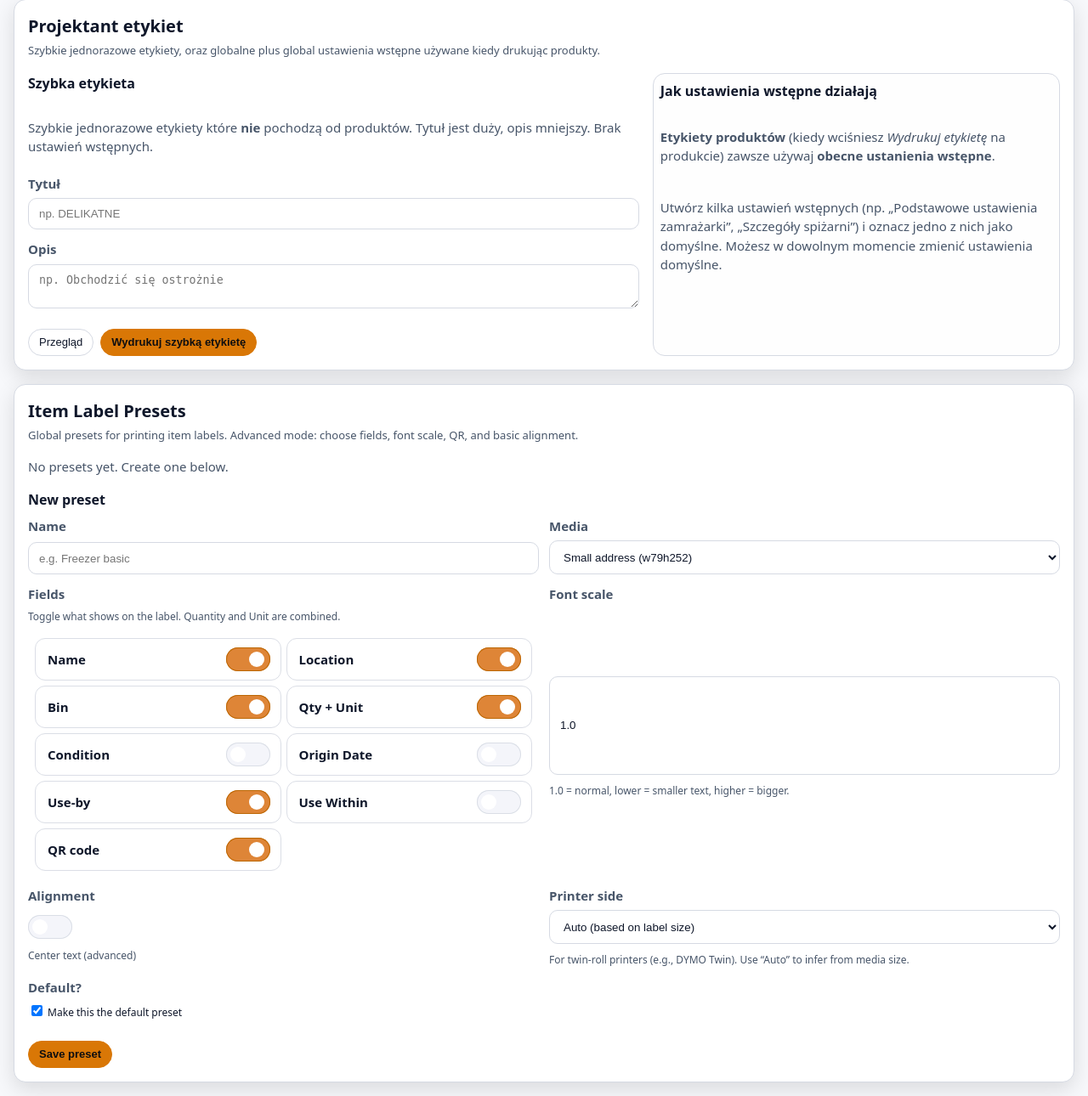
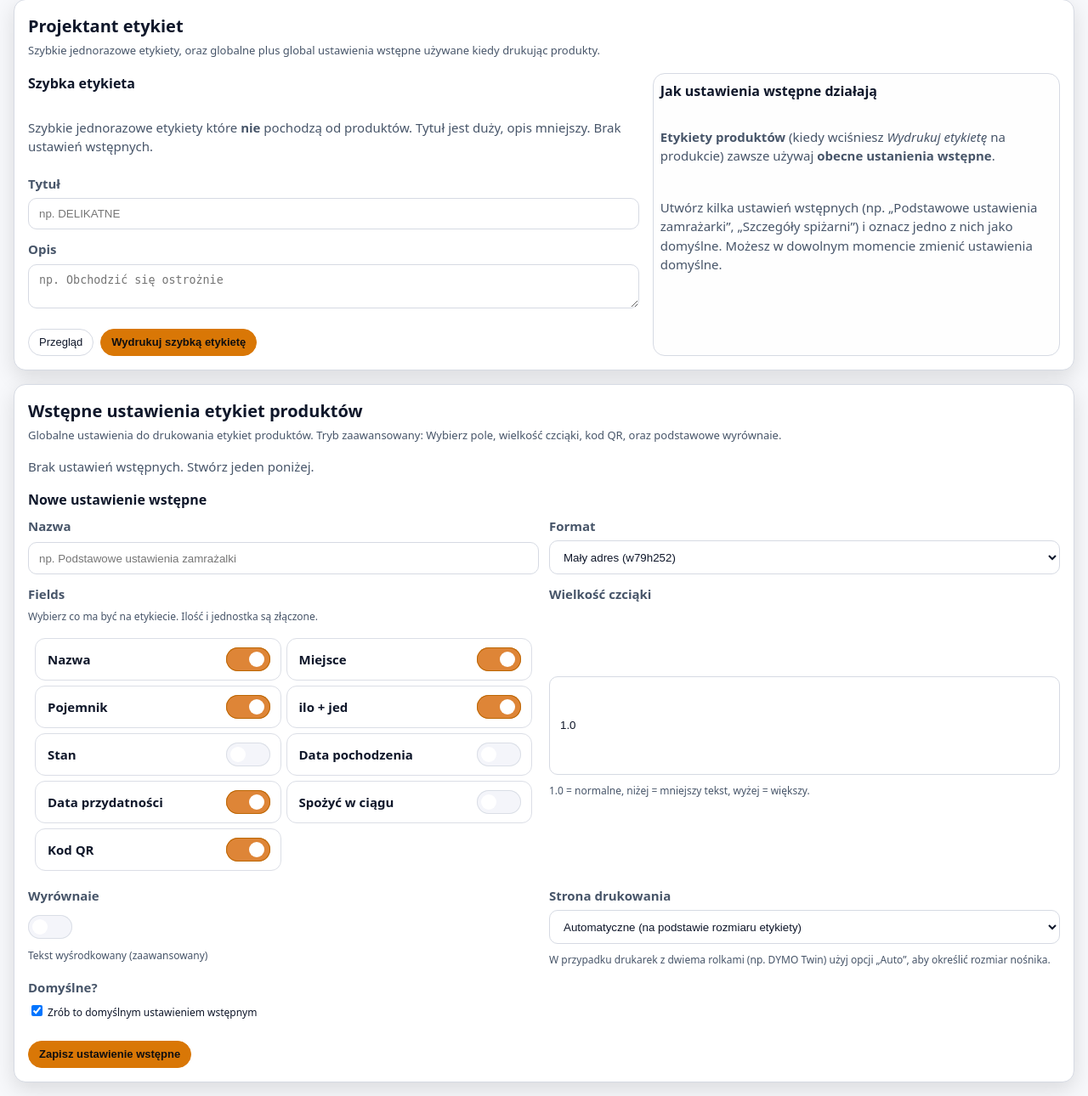
Before and after one commit to Dzwonel/Spizarnia, a FastAPI app: page /designer in a window 1280 px wide. Shown: the part 150-1440 px from the top of the page at 85% size. Run offline with FastAPI, Linux system fonts and the light colour scheme; data that the repository does not hold is empty; parts of the project's set-up code (start-up, migrations or seed data) failed here and were passed over; some libraries are stand-ins or nearby versions.

Commit message:
Update designer.html

```diff
--- a/app/templates/designer.html
+++ b/app/templates/designer.html
@@ -92,10 +92,10 @@
 <section class="card" style="margin-top:16px;">
   <header class="page-header">
     <div class="page-header-text">
-      <h2 class="page-title">Item Label Presets</h2>
+      <h2 class="page-title">Wstępne ustawienia etykiet produktów</h2>
       <p class="page-subtitle">
-        Global presets for printing item labels. Advanced mode: choose fields,
-        font scale, QR, and basic alignment.
+        Globalne ustawienia do drukowania etykiet produktów. Tryb zaawansowany: Wybierz pole,
+        wielkość czciąki, kod QR, oraz podstawowe wyrównaie.
       </p>
     </div>
   </header>
@@ -151,50 +151,50 @@
     </div>
   {% else %}
     <p class="muted">
-      No presets yet. Create one below.
+      Brak ustawień wstępnych. Stwórz jeden poniżej.
     </p>
   {% endif %}
 
   <!-- Create new preset -->
-  <h3 class="card-title" style="margin-top:8px;">New preset</h3>
+  <h3 class="card-title" style="margin-top:8px;">Nowe ustawienie wstępne</h3>
 
   <form method="post" action="{{ url_for('label_preset_save') }}" class="form-grid">
     <div class="field">
-      <label class="kv-label" for="preset_name">Name</label>
+      <label class="kv-label" for="preset_name">Nazwa</label>
       <input
         class="input"
         id="preset_name"
         name="name"
         type="text"
-        placeholder="e.g. Freezer basic"
+        placeholder="np. Podstawowe ustawienia zamrażalki"
         required
       >
     </div>
 
     <div class="field">
-      <label class="kv-label" for="preset_media">Media</label>
+      <label class="kv-label" for="preset_media">Format</label>
       <select class="input" id="preset_media" name="media">
-        <option value="w79h252">Small address (w79h252)</option>
-        <option value="w154h64">Large label (w154h64)</option>
+        <option value="w79h252">Mały adres (w79h252)</option>
+        <option value="w154h64">Duża etykieta (w154h64)</option>
       </select>
     </div>
 
     <div class="field">
       <label class="kv-label">Fields</label>
       <div class="muted" style="font-size:12px; margin-bottom:4px;">
-        Toggle what shows on the label. Quantity and Unit are combined.
+        Wybierz co ma być na etykiecie. Ilość i jednostka są złączone.
       </div>
       <ul class="admin-sortable-list admin-required-list" style="gap:6px; padding:6px 8px;">
         {% set field_toggles = [
-          ('include_name','Name', True),
-          ('include_location','Location', True),
-          ('include_bin','Bin', True),
-          ('include_qty_unit','Qty + Unit', True),
-          ('include_condition','Condition', False),
-          ('include_cook_date','Origin Date', False),
-          ('include_use_by','Use-by', True),
-          ('include_use_within','Use Within', False),
-          ('include_qr','QR code', True)
+          ('include_name','Nazwa', True),
+          ('include_location','Miejsce', True),
+          ('include_bin','Pojemnik', True),
+          ('include_qty_unit','ilo + jed', True),
+          ('include_condition','Stan', False),
+          ('include_cook_date','Data pochodzenia', False),
+          ('include_use_by','Data przydatności', True),
+          ('include_use_within','Spożyć w ciągu', False),
+          ('include_qr','Kod QR', True)
         ] %}
         {% for key,label,checked in field_toggles %}
           <li class="admin-sortable-row" style="cursor:default;">
@@ -211,7 +211,7 @@
     </div>
 
     <div class="field">
-      <label class="kv-label" for="font_scale">Font scale</label>
+      <label class="kv-label" for="font_scale">Wielkość czciąki</label>
       <input
         class="input"
         id="font_scale"
@@ -223,43 +223,43 @@
         value="1.0"
       >
       <p class="muted" style="font-size:12px;margin-top:4px;">
-        1.0 = normal, lower = smaller text, higher = bigger.
+        1.0 = normalne, niżej = mniejszy tekst, wyżej = większy.
       </p>
     </div>
 
     <div class="field">
-      <label class="kv-label">Alignment</label>
+      <label class="kv-label">Wyrównaie</label>
       <label class="switch">
         <input type="checkbox" name="align_center">
         <span class="slider"></span>
       </label>
-      <div class="muted" style="font-size:12px;">Center text (advanced)</div>
+      <div class="muted" style="font-size:12px;">Tekst wyśrodkowany (zaawansowany)</div>
     </div>
 
     <div class="field">
-      <label class="kv-label" for="printer_side">Printer side</label>
+      <label class="kv-label" for="printer_side">Strona drukowania</label>
       <select class="input" id="printer_side" name="printer_side">
-        <option value="auto" selected>Auto (based on label size)</option>
-        <option value="left">Left roll</option>
-        <option value="right">Right roll</option>
+        <option value="auto" selected>Automatyczne (na podstawie rozmiaru etykiety)</option>
+        <option value="left">Lewa rolka</option>
+        <option value="right">Prawa rolka</option>
       </select>
       <div class="muted" style="font-size:12px; margin-top:4px;">
-        For twin-roll printers (e.g., DYMO Twin). Use “Auto” to infer from media size.
+        W przypadku drukarek z dwiema rolkami (np. DYMO Twin) użyj opcji „Auto”, aby określić rozmiar nośnika.
       </div>
     </div>
 
     <div class="field">
-      <label class="kv-label">Default?</label>
+      <label class="kv-label">Domyślne?</label>
       <label style="font-size:12px;">
         <input type="checkbox" name="make_default"
           {% if not presets %}checked{% endif %}>
-        Make this the default preset
+        Zrób to domyślnym ustawieniem wstępnym
       </label>
     </div>
 
     <div class="actions field--full">
       <button class="btn btn-primary" type="submit">
-        Save preset
+        Zapisz ustawienie wstępne
       </button>
     </div>
   </form>
```
